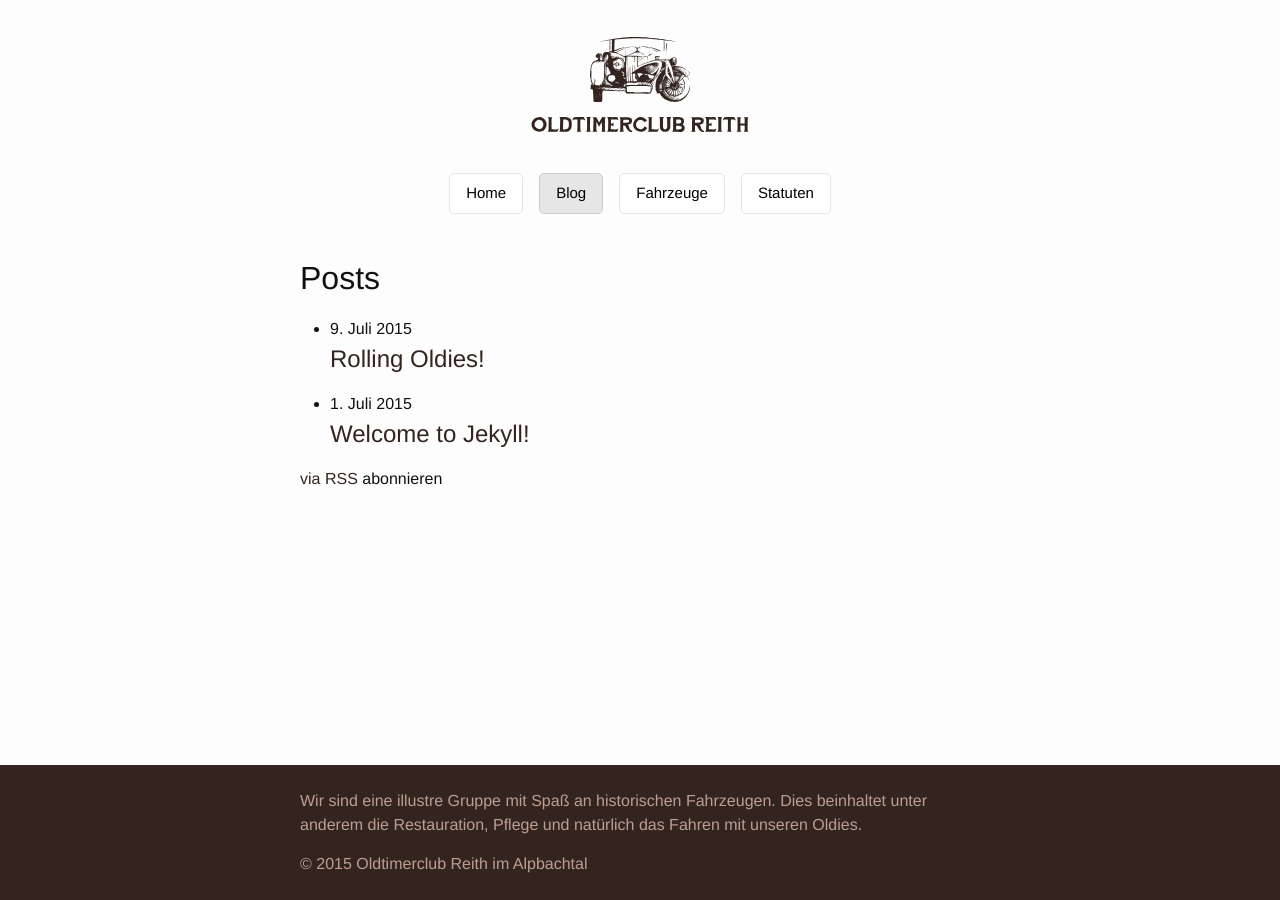
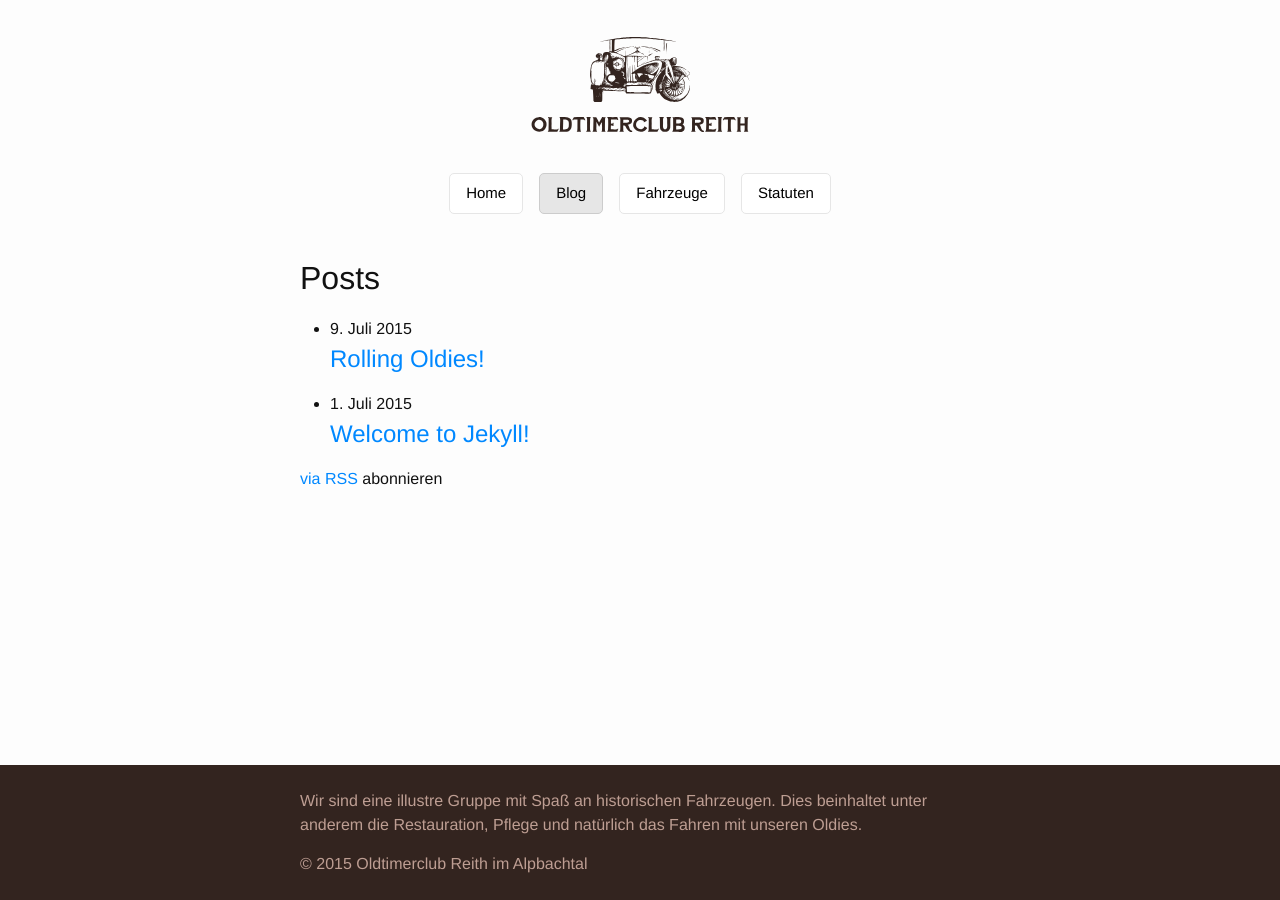
Before and after one commit to oc-reith/oc-reith.github.io, a Jekyll site: the page built from blog.html, in a window 1280 px wide. Built offline with Jekyll 4.4.1, drawn with Linux system fonts in a browser that asks for light colours.

Commit message:
Change link color.

```diff
--- a/_sass/_base.scss
+++ b/_sass/_base.scss
@@ -89,17 +89,26 @@ h1, h2, h3, h4, h5, h6 {
  * Links
  */
 a {
-  color: $brand-color;
+  color: $link-color;
   text-decoration: none;
 
   &:visited {
-    color: darken($brand-color, 15%);
+    color: darken($link-color, 15%);
   }
 
   &:hover {
     color: $text-color;
     text-decoration: underline;
   }
+}
+
+input,
+textarea,
+button,
+select,
+label,
+a {
+  -webkit-tap-highlight-color: rgba(0,0,0,0);
 }
 
 
--- a/_sass/_layout.scss
+++ b/_sass/_layout.scss
@@ -78,7 +78,8 @@ html, body {
     }
 
 	&.current > a,
-	> a:hover {
+	> a:hover,
+	> a:active {
 	  background-color: $menu-link-background-color-hover;
 	  border-color: darken($menu-link-background-color-hover, 10%);
 	}
--- a/css/main.scss
+++ b/css/main.scss
@@ -1,7 +1,7 @@
 ---
 # Only the main Sass file needs front matter (the dashes are enough)
 ---
-@charset "utf-8";
+@charset 'utf-8';
 
 
 
@@ -15,7 +15,7 @@ $spacing-unit: 30px;
 
 $text-color: #111;
 $background-color: #fdfdfd;
-$brand-color: #33241F;
+$logo-color: #33241f;
 
 $grey-color: #828282;
 $grey-color-light: lighten($grey-color, 40%);
@@ -24,10 +24,11 @@ $grey-color-dark: darken($grey-color, 25%);
 // Width of the content area
 $content-width:  800px;
 
-$phone:     500px;
-$on-laptop:    800px;
+$phone: 500px;
+$on-laptop: 800px;
 
 
+$link-color: #0088ff;
 
 $menu-link-text-color: #000;
 $menu-link-background-color: #fff;
@@ -36,10 +37,9 @@ $menu-link-border-radius: 5px;
 
 $footer-height: 8rem;
 $footer-height-mobile: 14rem;
-$footer-background-color: $brand-color;
+$footer-background-color: $logo-color;
 $footer-text-color: lighten($footer-background-color, 50%);
 
-$logo-color: $brand-color;
 
 
 // Using media queries with like this:
@@ -59,6 +59,6 @@ $logo-color: $brand-color;
 
 // Import partials from `sass_dir` (defaults to `_sass`)
 @import
-    "base",
-    "layout"
+    'base',
+    'layout'
 ;
```
